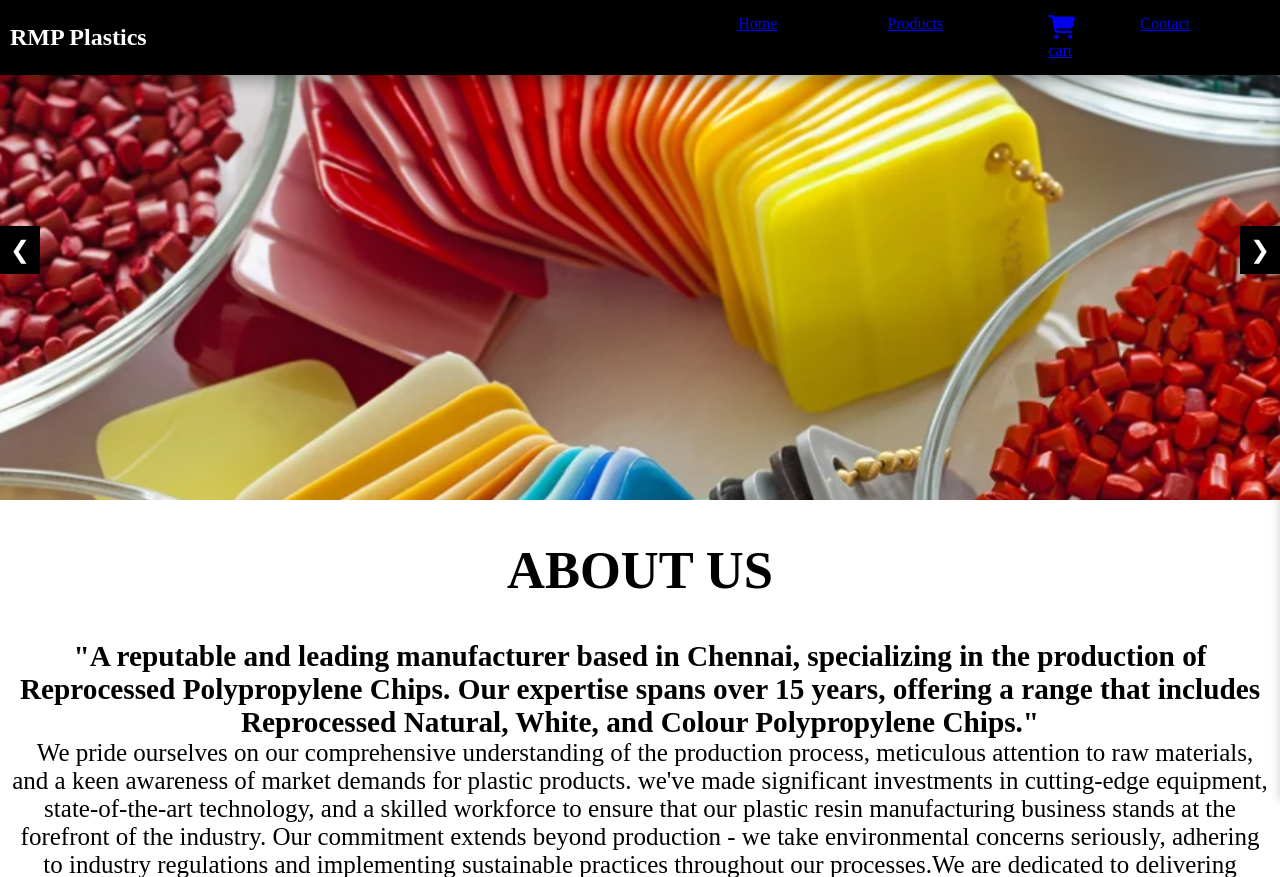
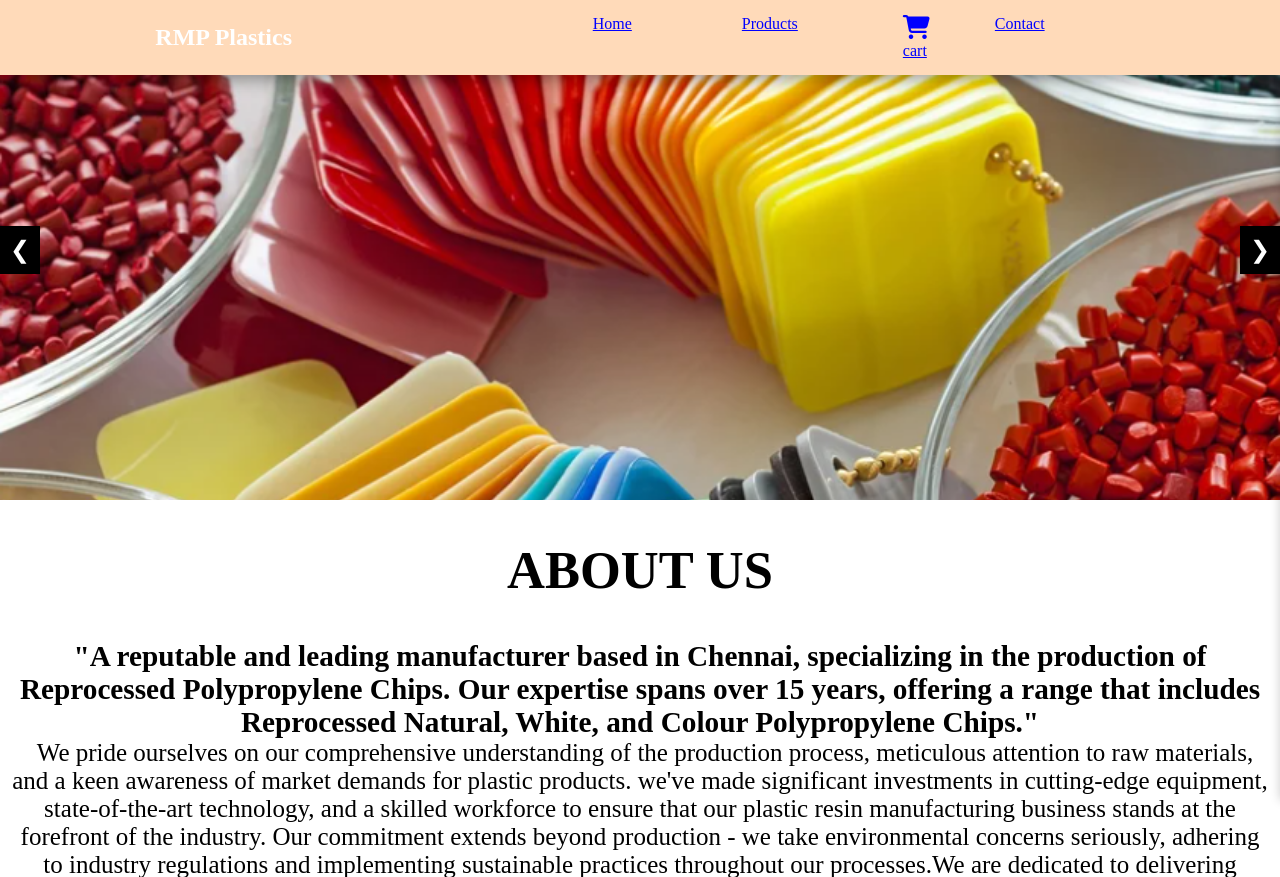
Before and after one commit to EzhiniND/RMP, a Django app: page / in a window 1280 px wide. Shown: the top 877 px of the page. Run offline with Django 5.2, Linux system fonts and the light colour scheme.

Commit message:
Update style.css

```diff
--- a/static/style.css
+++ b/static/style.css
@@ -11,10 +11,10 @@ body {
     min-height: 100vh;
 }
 .navbar{
-    background-color: black;
+    background-color: peachpuff;
     color: white;
     display:flex;
-    justify-content:space-between;
+    justify-content:space-around;
     align-items: center;
     padding: 10px;
     padding-left: 10px;
@@ -58,6 +58,9 @@ body {
     margin-right:50px ;
 
 
+}
+.navbar-links a{
+    color: blue
 }
 .navbar-links a:hover{
     text-decoration: underline;
```
